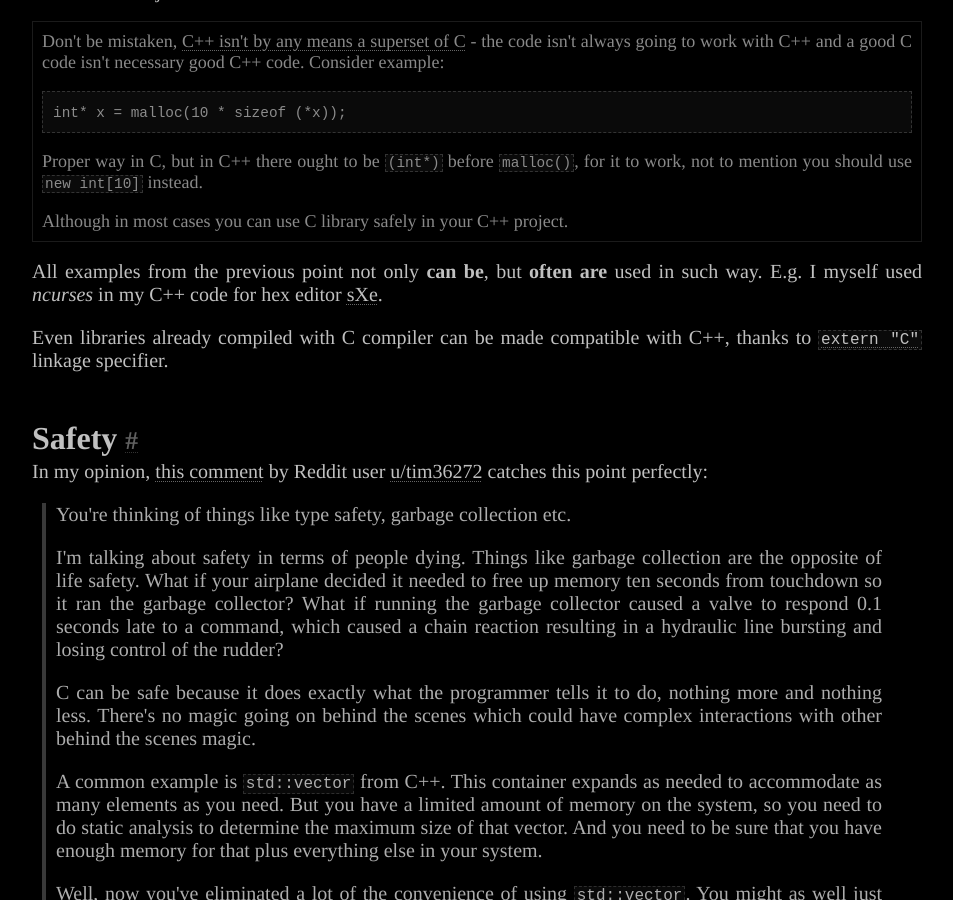
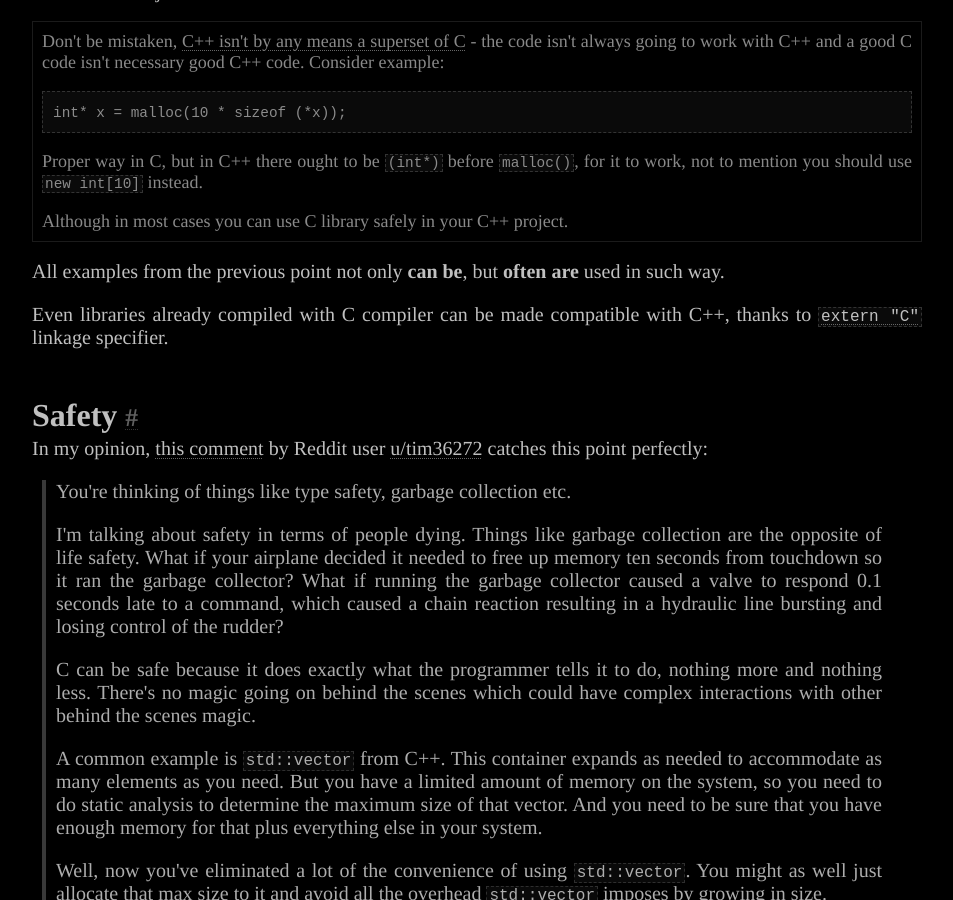
Before and after one commit to Jorenar/blog, a Jekyll site: the page built from _posts/2020-11-03-best-of-c.md, in a window 1280 px wide and 900 px high, scrolled down 3637 px. Shown: the whole window, without its empty margins (163-1116 px from the left). Built offline with Jekyll 4.4.1, drawn with Linux system fonts in a browser that asks for light colours.

```diff
--- a/_posts/2020-11-03-best-of-c.md
+++ b/_posts/2020-11-03-best-of-c.md
@@ -203,8 +203,7 @@ Although in most cases you can use C library safely in your C++ project.
 </aside>
 
 All examples from the previous point not only **can be**, but **often are**
-used in such way. E.g. I myself used _ncurses_ in my C++ code for hex editor
-[sXe](https://github.com/Jorengarenar/sXe).
+used in such way.
 
 Even libraries already compiled with C compiler can be made compatible with C++,
 thanks to [`extern "C"`](https://en.cppreference.com/w/cpp/language/language_linkage)
```
